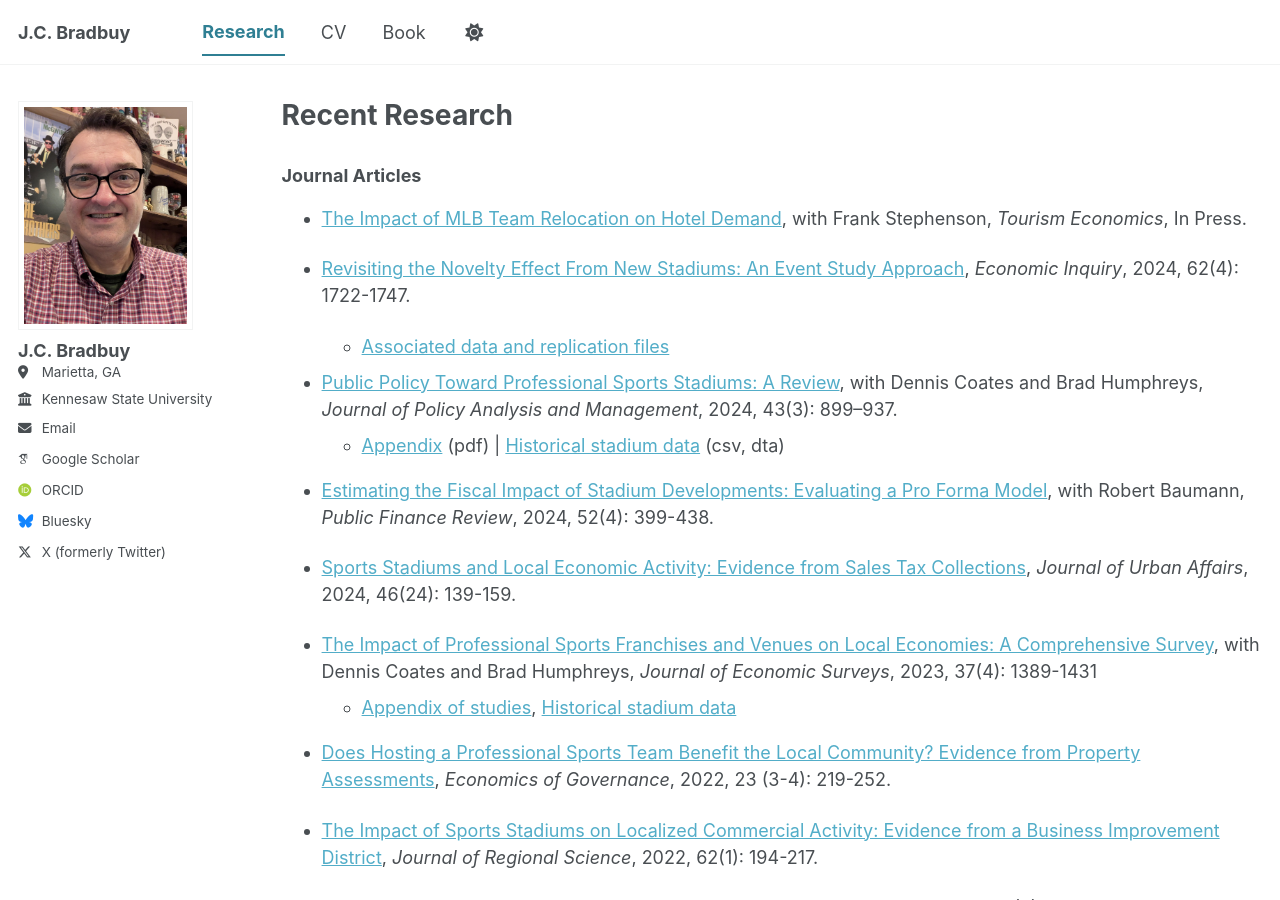
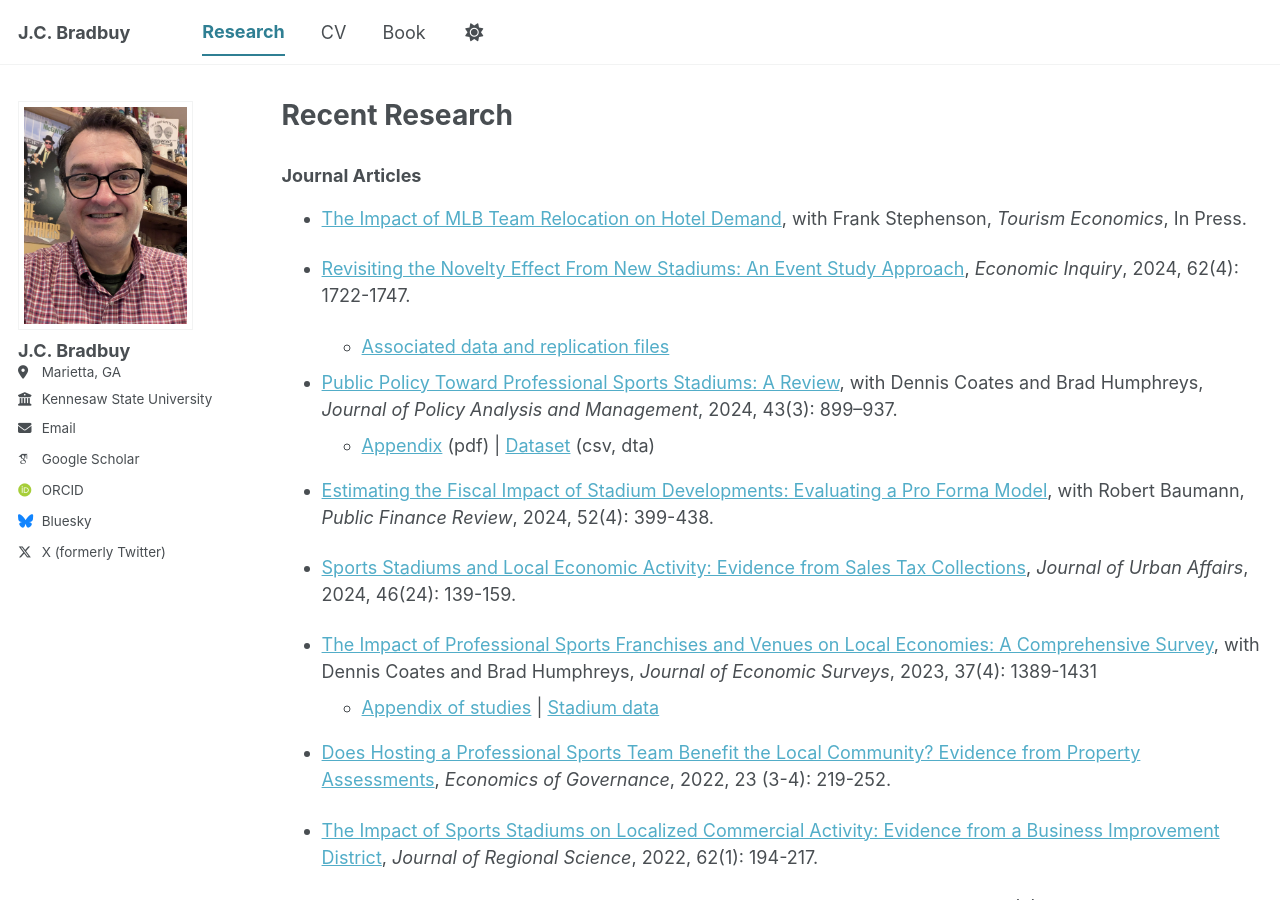
Before and after one commit to jcbradbury/jcbradbury.github.io, a Jekyll site: the page built from _pages/research.md, in a window 1280 px wide and 900 px high. Built offline with Jekyll 4.4.1, drawn with Linux system fonts in a browser that asks for light colours; some web fonts are replaced; a script bundle is joined from its source files by our own code; library files that are not in the unit come from our copies.

Commit message:
Update research.md

```diff
--- a/_pages/research.md
+++ b/_pages/research.md
@@ -14,14 +14,14 @@ author_profile: true
     - [Associated data and replication files](https://doi.org/10.3886/E200122V2)
 
 - [Public Policy Toward Professional Sports Stadiums: A Review](https://onlinelibrary.wiley.com/doi/full/10.1002/pam.22534), with Dennis Coates and Brad Humphreys, *Journal of Policy Analysis and Management*, 2024, 43(3): 899–937.
-    -  [Appendix](https://onlinelibrary.wiley.com/action/downloadSupplement?doi=10.1002%2Fpam.22534&file=pam22534-sup-0001-Appendix.pdf) (pdf) \|  [Historical stadium data](https://doi.org/10.3886/E193067V1) (csv, dta)
+    -  [Appendix](https://onlinelibrary.wiley.com/action/downloadSupplement?doi=10.1002%2Fpam.22534&file=pam22534-sup-0001-Appendix.pdf) (pdf) \|  [Dataset](https://doi.org/10.3886/E193067V1) (csv, dta)
 
 - [Estimating the Fiscal Impact of Stadium Developments: Evaluating a Pro Forma Model](https://journals.sagepub.com/doi/10.1177/10911421231199517), with Robert Baumann, *Public Finance Review*, 2024, 52(4): 399-438.
 
 - [Sports Stadiums and Local Economic Activity: Evidence from Sales Tax Collections](https://www.tandfonline.com/doi/full/10.1080/07352166.2022.2044837), *Journal of Urban Affairs*, 2024, 46(24): 139-159.
 
 - [The Impact of Professional Sports Franchises and Venues on Local Economies: A Comprehensive Survey](https://onlinelibrary.wiley.com/doi/epdf/10.1111/joes.12533), with Dennis Coates and Brad Humphreys, *Journal of Economic Surveys*, 2023, 37(4): 1389-1431
-    - [Appendix of studies](https://onlinelibrary.wiley.com/action/downloadSupplement?doi=10.1111%2Fjoes.12533&file=joes12533-sup-0001-Appendix.pdf), [Historical stadium data](https://www.openicpsr.org/openicpsr/project/179801/version/V1/view)
+    - [Appendix of studies](https://onlinelibrary.wiley.com/action/downloadSupplement?doi=10.1111%2Fjoes.12533&file=joes12533-sup-0001-Appendix.pdf) \| [Stadium data](https://www.openicpsr.org/openicpsr/project/179801/version/V1/view)
 
 - [Does Hosting a Professional Sports Team Benefit the Local Community? Evidence from Property Assessments](https://link.springer.com/article/10.1007/s10101-022-00268-z), *Economics of Governance*, 2022, 23 (3-4): 219-252.
 
```
